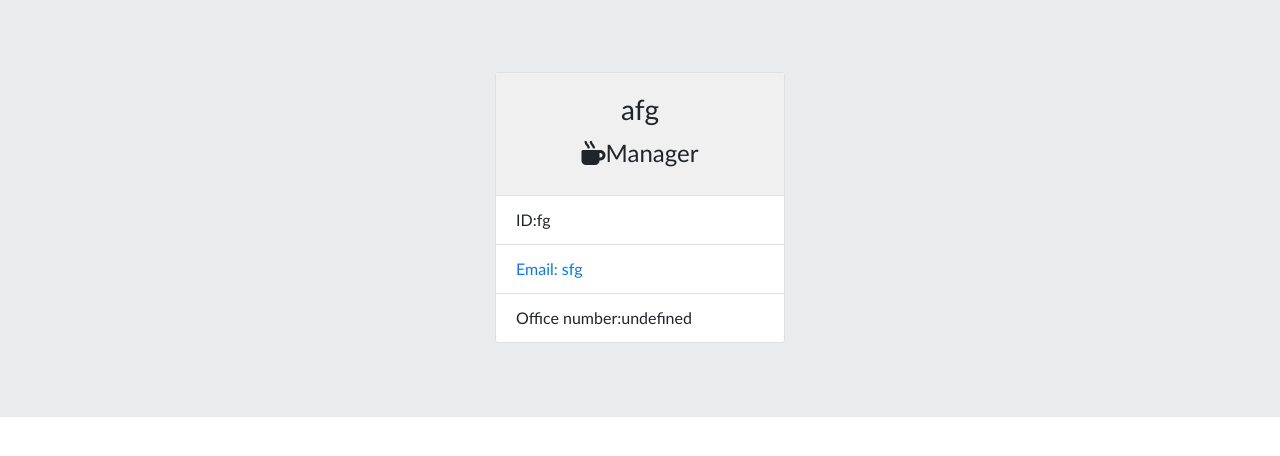
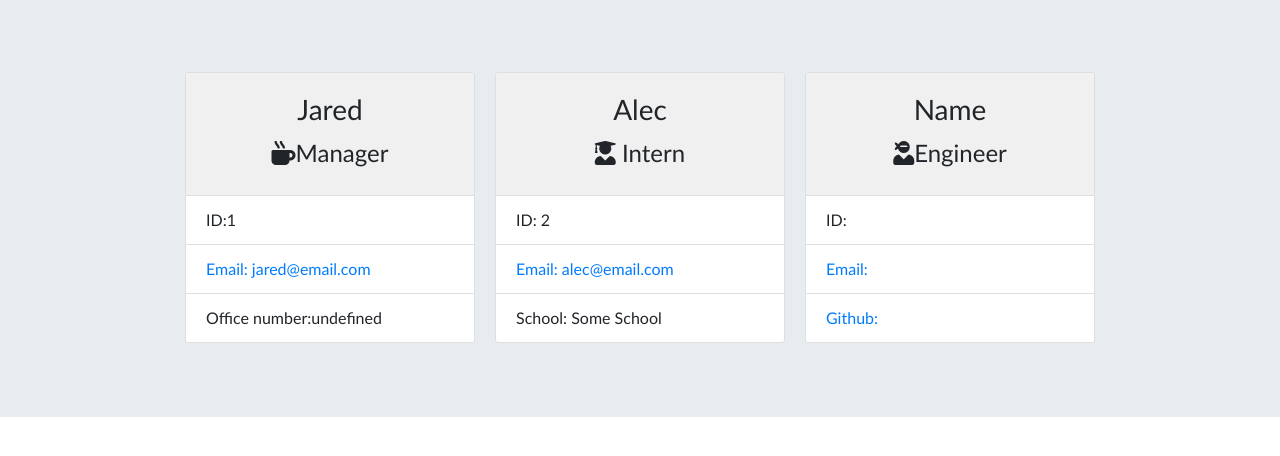
Before and after one commit to ElizabethGonzalez11/team-profile-generator, a website: page dist/generatedTeam.html in a window 1280 px wide. Shown: the part 250-706 px from the top of the page. Drawn offline with nearby package versions, Linux system fonts and the light colour scheme.

Commit message:
fixing html file for engineer card

```diff
--- a/dist/generatedTeam.html
+++ b/dist/generatedTeam.html
@@ -27,16 +27,39 @@
     <div class="team-area col-12 d-flex justify-content-center mt-5">
 <div class="card text">
   <div class="card-body">
-    <h3 class="card-title text-center" id="name">afg</h3>
+    <h3 class="card-title text-center" id="name">Jared</h3>
     <h4 id="role" class="text-center"><i class="fas fa-mug-hot"></i>Manager</h4>
   </div>
   <ul class="list-group list-group-flush">
-    <li class="list-group-item" id="id">ID:fg</li>
-    <li class="list-group-item" id="email"><a href="mailto:sfg">Email: sfg</a></li>
+    <li class="list-group-item" id="id">ID:1</li>
+    <li class="list-group-item" id="email"><a href="mailto:jared@email.com">Email: jared@email.com</a></li>
     <li class="list-group-item" id="officeNum">Office number:undefined</li>
   </ul>
 </div>
 
+      <div class="card">
+      <div class="card-body">
+        <h3 class="card-title text-center" id="name">Alec</h3>
+        <h4 id="role" class="text-center"><i class="fas fa-user-graduate"></i> Intern</h4>
+      </div>
+      <ul class="list-group list-group-flush">
+        <li class="list-group-item" id="id">ID: 2</li>
+        <li class="list-group-item" id="email"><a href="mailto:alec@email.com">Email: alec@email.com</a></li>
+        <li class="list-group-item" id="school">School: Some School </li>
+      </ul>
+    </div>
+
+    <div class="card">
+      <div class="card-body">
+        <h3 class="card-title text-center" id="name">Name</h3>
+        <h4 id="role" class="text-center"><i class="fas fa-user-ninja"></i>Engineer</h4>
+      </div>
+      <ul class="list-group list-group-flush">
+        <li class="list-group-item" id="id">ID:</li>
+        <li class="list-group-item" id="email"><a href="mailto:fake@fakemail.com">Email:</a></li>
+        <li class="list-group-item" id="github"><a href="https://github.com/" target="_blank">Github:</a></li>
+      </ul>
+    </div>
 
     </div>
   </div>
```
